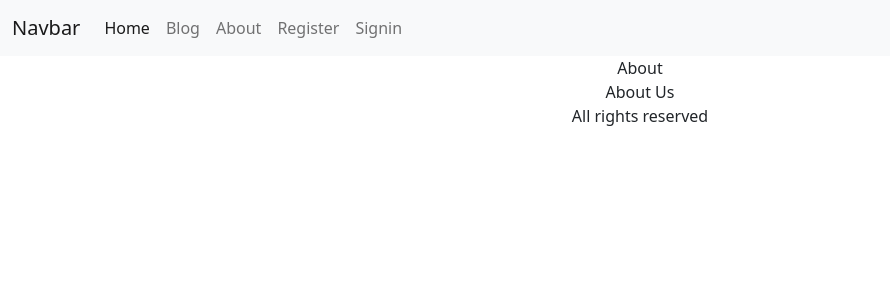
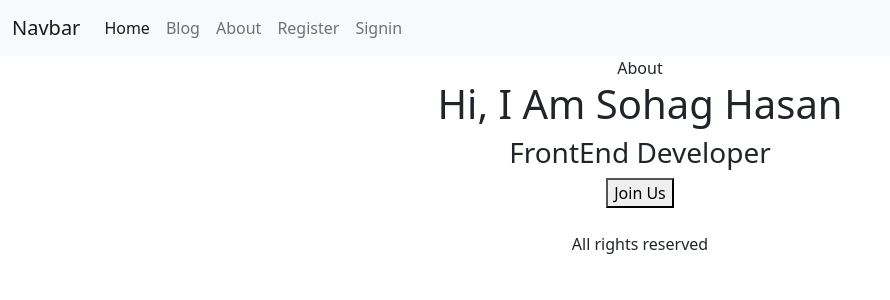
Before and after one commit to mdsohaghasan/Assignment-Ten, a React (Create React App) app: page /About in a window 1280 px wide. Shown: the top 300 px of the page, without its empty margins (0-890 px from the left). Built offline with nearby package versions, Linux system fonts and the light colour scheme; no server answers.

Commit message:
Update About.js

```diff
--- a/src/Components/About/About.js
+++ b/src/Components/About/About.js
@@ -3,10 +3,15 @@ import React from 'react'
 function About() {
   return (
     <div>
-      <div>About</div>
-      <div>About Us</div>
       <div>
-
+        <div className=''>About
+          <h1>Hi, I Am Sohag Hasan</h1>
+          <h3>FrontEnd Developer</h3>
+          <button>Join Us</button>
+        </div>
+        <div className=''>
+          <img src='' alt='' />
+        </div>
       </div>
     </div>
   )
```
